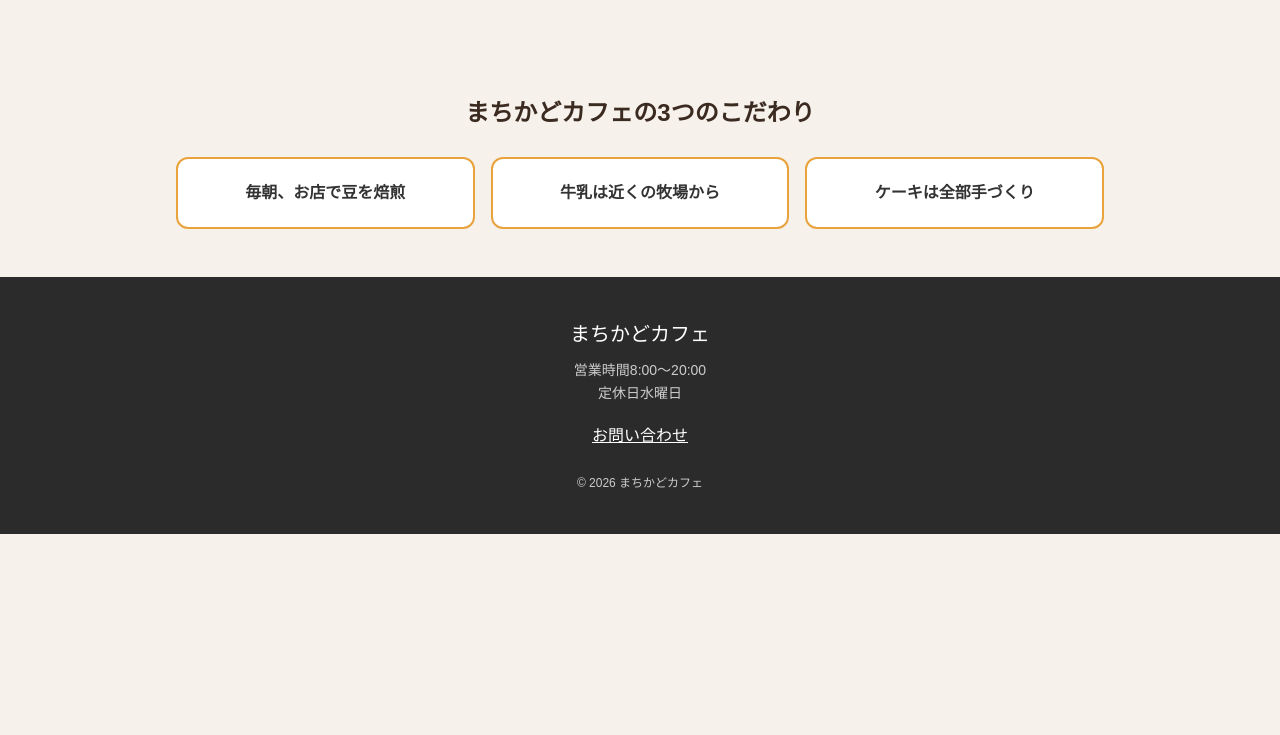
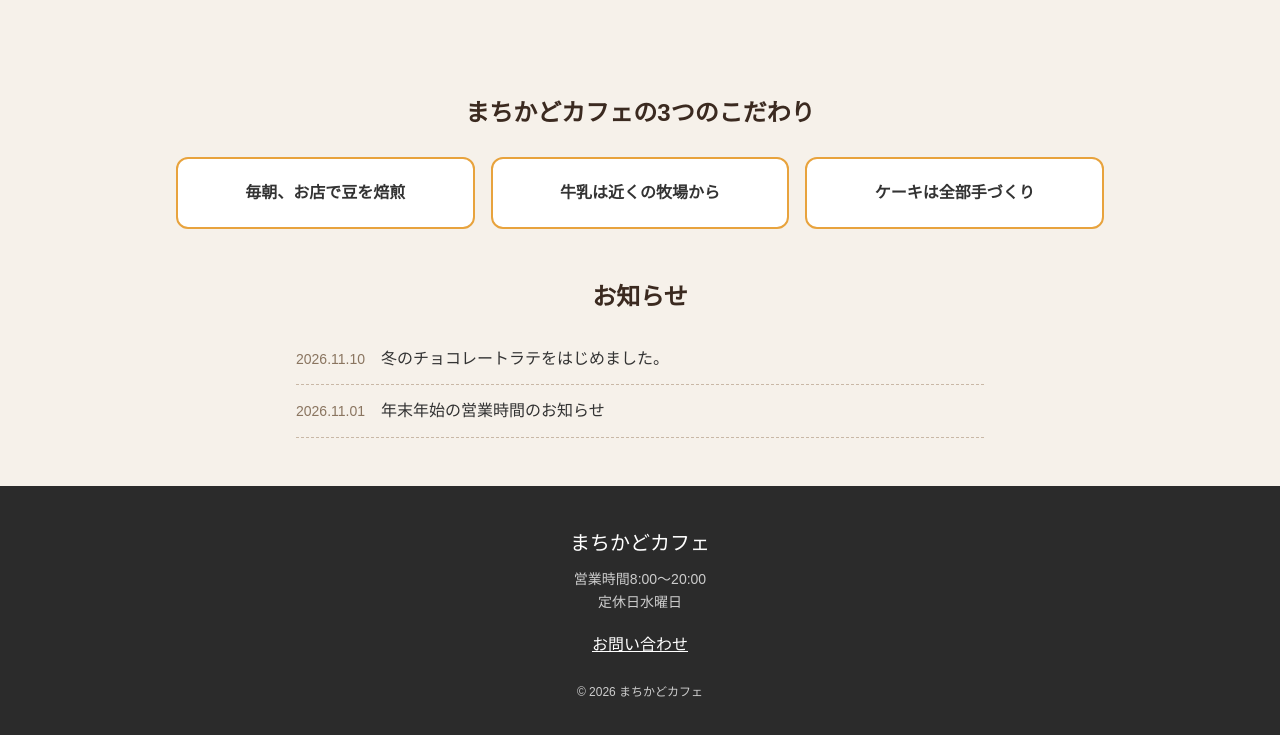
Before and after one commit to sureshjoshi2255/cafe-261113-GROUP-36, a plain HTML site: page index.html in a window 1280 px wide. Shown: the part 695-1430 px from the top of the page. Before the commit the page ends 1229 px from the top, so only its background shows below. Drawn offline with Linux system fonts and the light colour scheme.

Commit message:
MC-202 Add news section

```diff
--- a/css/main.css
+++ b/css/main.css
@@ -115,3 +115,32 @@
   text-align: center;
   font-weight: bold;
 }
+.news {
+  max-width: 720px;
+  margin: 0 auto;
+  padding: 0 16px 48px;
+}
+
+.news__title {
+  margin: 0 0 16px;
+  font-size: 24px;
+  text-align: center;
+  color: #3b2a20;
+}
+
+.news__list {
+  margin: 0;
+  padding: 0;
+  list-style: none;
+}
+
+.news__item {
+  padding: 12px 0;
+  border-bottom: 1px dashed #c9b8a6;
+}
+
+.news__date {
+  margin-right: 16px;
+  font-size: 14px;
+  color: #8a7560;
+}
--- a/index.html
+++ b/index.html
@@ -65,6 +65,13 @@
       <li class="point__item">ケーキは全部手づくり</li>
     </ul>
   </section>
+  <section class="news">
+    <h2 class="news__title">お知らせ</h2>
+    <ul class="news__list">
+      <li class="news__item"><span class="news__date">2026.11.10</span>冬のチョコレートラテをはじめました。</li>
+      <li class="news__item"><span class="news__date">2026.11.01</span>年末年始の営業時間のお知らせ</li>
+    </ul>
+  </section>
 
 
   <!-- ===== B メイン ここまで ===== -->
```
